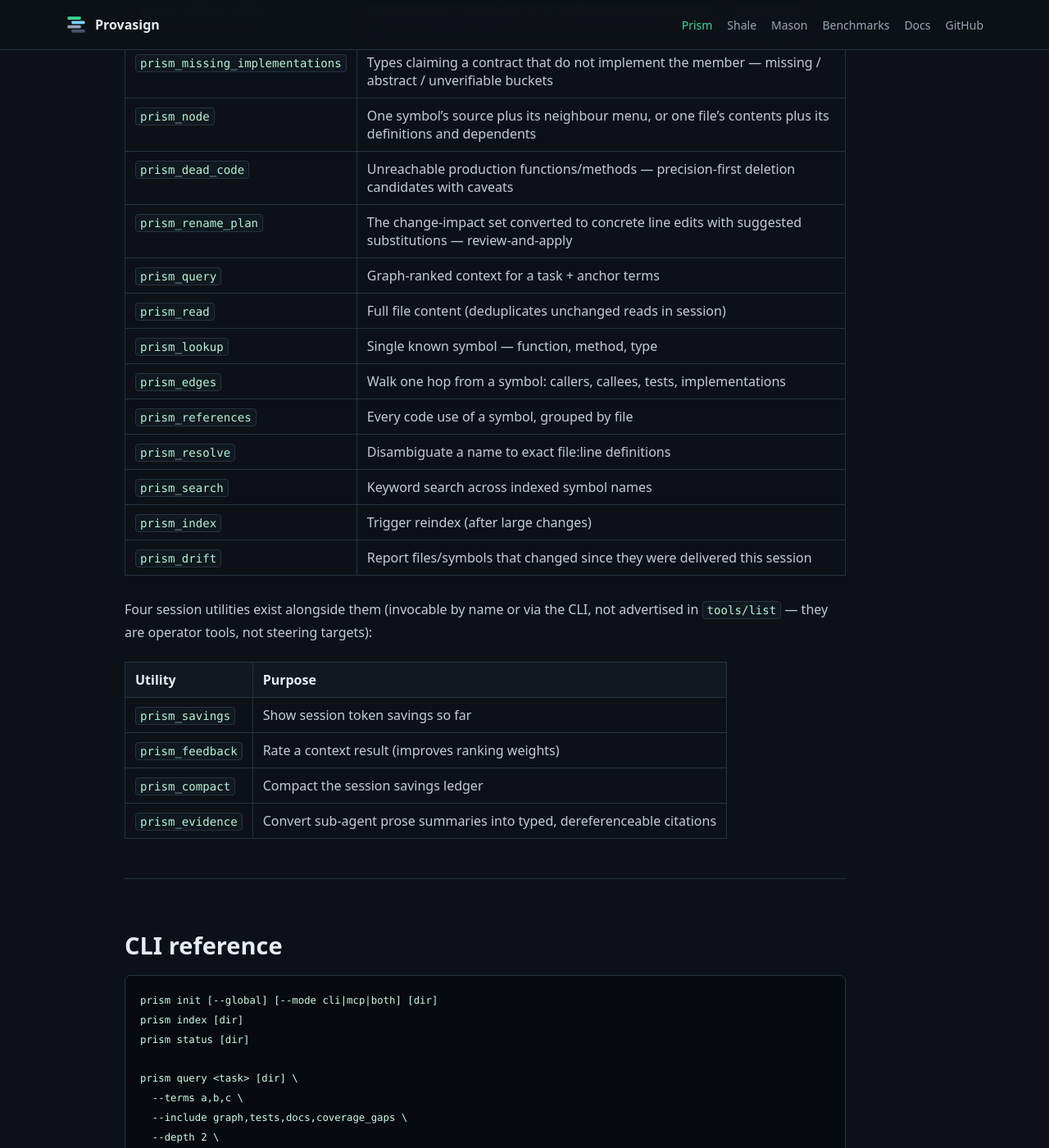
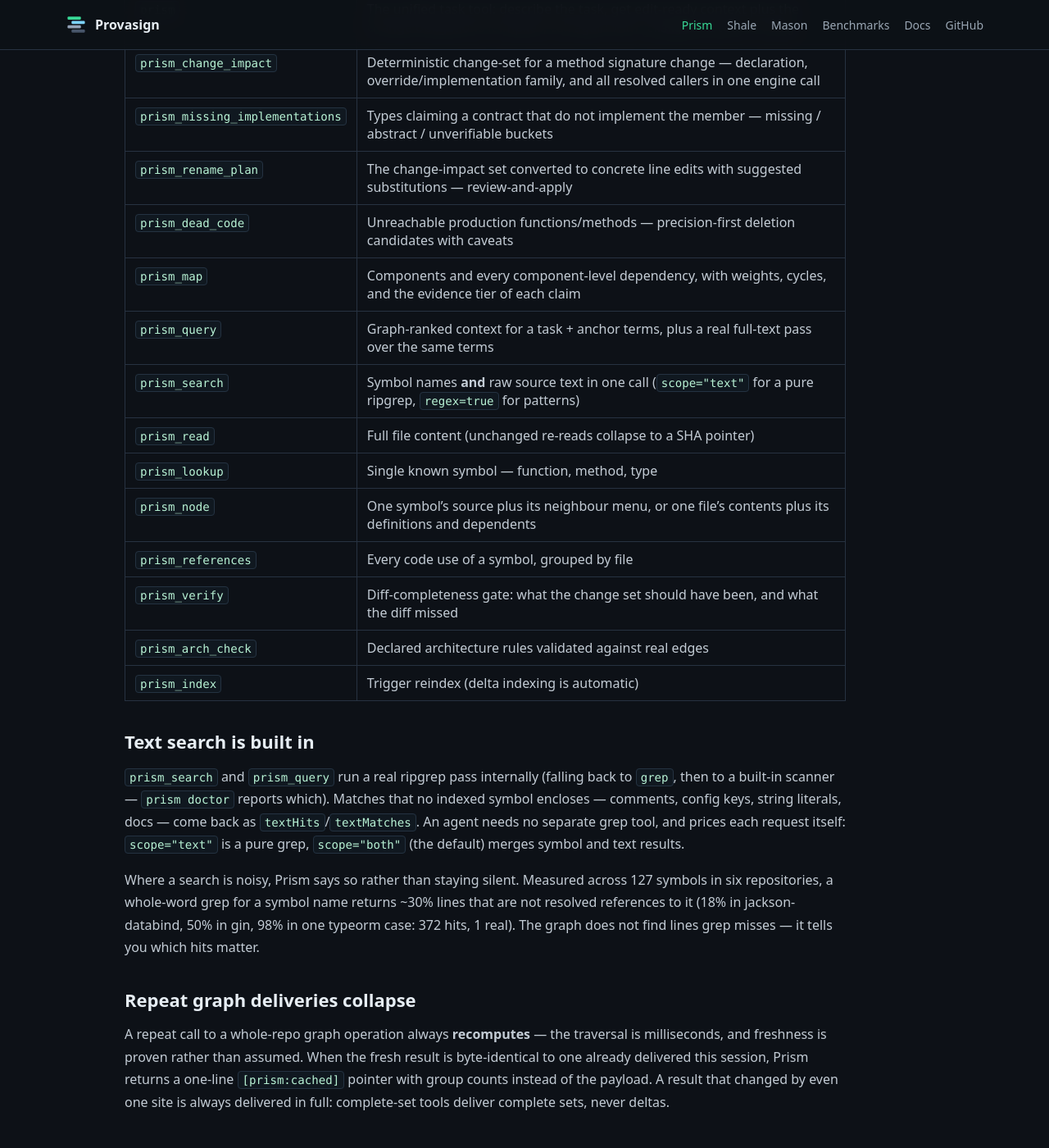
Before and after one commit to provasign/provasign.github.io, a Jekyll site: the page built from prism.md, in a window 1280 px wide and 1400 px high, scrolled down 8748 px. Shown: the whole window at 82% size. Built offline with Jekyll 4.4.1, drawn with Linux system fonts in a browser that asks for light colours; comment, search, counter and statistics services are not loaded; some of the changed text lies outside the part shown.

Commit message:
prism: refresh the documented tool surface
The tool table had drifted from the shipped surface: it listed prism_evidence
(removed) and four tools that are now CLI-only, while omitting prism itself,
verify, map and arch_check. Rewritten to the current fifteen, with the
CLI-only commands named so their absence from tools/list is not read as their
removal.

Adds the three things the page never described: text search runs inside
prism_search/prism_query (real ripgrep, with the measured noise numbers that
justify it), repeat whole-repo graph deliveries collapse to a cached pointer
after recomputation, and the CLI reference was missing map, cycles, arch,
verify and doctor.

Co-Authored-By: Claude Opus 5 <noreply@anthropic.com>
Claude-Session: https://claude.ai/code/session_01691ToJfcPN6AqbodemXRTo

```diff
--- a/prism.md
+++ b/prism.md
@@ -322,35 +322,67 @@ with `--include docs`.
 ## MCP tools
 
 When running in MCP mode, fifteen tools are advertised to agents via
-`tools/list` — deliberately a narrow surface, so steering stays unambiguous:
+`tools/list` — deliberately a narrow surface, because every extra tool is a
+routing error waiting to happen:
 
 | Tool | Purpose |
 |---|---|
+| `prism` | The unified task tool: describe the task, get edit-ready context plus the change obligations it implies; call again with `changed_files` to verify |
 | `prism_change_impact` | Deterministic change-set for a method signature change — declaration, override/implementation family, and all resolved callers in one engine call |
 | `prism_missing_implementations` | Types claiming a contract that do not implement the member — missing / abstract / unverifiable buckets |
+| `prism_rename_plan` | The change-impact set converted to concrete line edits with suggested substitutions — review-and-apply |
+| `prism_dead_code` | Unreachable production functions/methods — precision-first deletion candidates with caveats |
+| `prism_map` | Components and every component-level dependency, with weights, cycles, and the evidence tier of each claim |
+| `prism_query` | Graph-ranked context for a task + anchor terms, plus a real full-text pass over the same terms |
+| `prism_search` | Symbol names **and** raw source text in one call (`scope="text"` for a pure ripgrep, `regex=true` for patterns) |
+| `prism_read` | Full file content (unchanged re-reads collapse to a SHA pointer) |
+| `prism_lookup` | Single known symbol — function, method, type |
 | `prism_node` | One symbol's source plus its neighbour menu, or one file's contents plus its definitions and dependents |
-| `prism_dead_code` | Unreachable production functions/methods — precision-first deletion candidates with caveats |
-| `prism_rename_plan` | The change-impact set converted to concrete line edits with suggested substitutions — review-and-apply |
-| `prism_query` | Graph-ranked context for a task + anchor terms |
-| `prism_read` | Full file content (deduplicates unchanged reads in session) |
-| `prism_lookup` | Single known symbol — function, method, type |
-| `prism_edges` | Walk one hop from a symbol: callers, callees, tests, implementations |
 | `prism_references` | Every code use of a symbol, grouped by file |
-| `prism_resolve` | Disambiguate a name to exact file:line definitions |
-| `prism_search` | Keyword search across indexed symbol names |
-| `prism_index` | Trigger reindex (after large changes) |
-| `prism_drift` | Report files/symbols that changed since they were delivered this session |
+| `prism_verify` | Diff-completeness gate: what the change set should have been, and what the diff missed |
+| `prism_arch_check` | Declared architecture rules validated against real edges |
+| `prism_index` | Trigger reindex (delta indexing is automatic) |
 
-Four session utilities exist alongside them (invocable by name or via the
-CLI, not advertised in `tools/list` — they are operator tools, not steering
-targets):
+### Text search is built in
+
+`prism_search` and `prism_query` run a real ripgrep pass internally (falling
+back to `grep`, then to a built-in scanner — `prism doctor` reports which).
+Matches that no indexed symbol encloses — comments, config keys, string
+literals, docs — come back as `textHits`/`textMatches`. An agent needs no
+separate grep tool, and prices each request itself: `scope="text"` is a pure
+grep, `scope="both"` (the default) merges symbol and text results.
+
+Where a search is noisy, Prism says so rather than staying silent. Measured
+across 127 symbols in six repositories, a whole-word grep for a symbol name
+returns ~30% lines that are not resolved references to it (18% in
+jackson-databind, 50% in gin, 98% in one typeorm case: 372 hits, 1 real). The
+graph does not find lines grep misses — it tells you which hits matter.
+
+### Repeat graph deliveries collapse
+
+A repeat call to a whole-repo graph operation always **recomputes** — the
+traversal is milliseconds, and freshness is proven rather than assumed. When
+the fresh result is byte-identical to one already delivered this session,
+Prism returns a one-line `[prism:cached]` pointer with group counts instead
+of the payload. A result that changed by even one site is always delivered in
+full: complete-set tools deliver complete sets, never deltas.
+
+### CLI-only surfaces
+
+These remain available by name and through the CLI, but are not advertised to
+agents — their jobs are covered by the tools above (cycles are a field of
+`prism map`'s result; `prism_search` disambiguates names and tags test
+doubles), and they are operator tools rather than steering targets:
 
 | Utility | Purpose |
 |---|---|
-| `prism_savings` | Show session token savings so far |
-| `prism_feedback` | Rate a context result (improves ranking weights) |
+| `prism_resolve` | Disambiguate a name to exact file:line definitions |
+| `prism_edges` | Walk one hop from a symbol: callers, callees, implementations |
+| `prism_cycles` | Dependency cycles only |
+| `prism_drift` | Files/symbols that changed since they were delivered this session |
+| `prism_savings` | Session token savings so far |
+| `prism_feedback` | Rate a context result |
 | `prism_compact` | Compact the session savings ledger |
-| `prism_evidence` | Convert sub-agent prose summaries into typed, dereferenceable citations |
 
 ---
 
@@ -369,7 +401,7 @@ prism query <task> [dir] \
 
 prism read <file> [dir] --format text
 prism lookup <symbol> [dir] --format text
-prism search <keyword> [dir] --format text
+prism search <keyword> [dir] --format text [--scope text|symbols|both] [--regex]
 prism references <name> [dir] --format text
 prism change-impact <Type.method[(ParamType,...)> [dir] --format text|lean|json
 prism rename-plan <Type.method> <NewName> [dir] --format text|lean|json
@@ -377,6 +409,11 @@ prism missing-implementations <Type.method> [dir] --format text|lean|json
 prism task "<task>" [dir] [--changed a.go,b.go] [--terms x,y] --format text|lean|json
 prism node <symbol-or-file> [dir] --format text|lean|json
 prism dead-code [dir] [--roots a,b] --format text|lean|json
+prism map [dir] [--depth N] [--component X] [--expand 'A->B'] --format text|json
+prism cycles [dir] [--depth N] --format text|json
+prism arch [dir]
+prism verify [dir] [--base REF] --format text|json
+prism doctor [dir]
 prism watch [dir]
 prism drift [dir]
 prism savings [dir]
```
